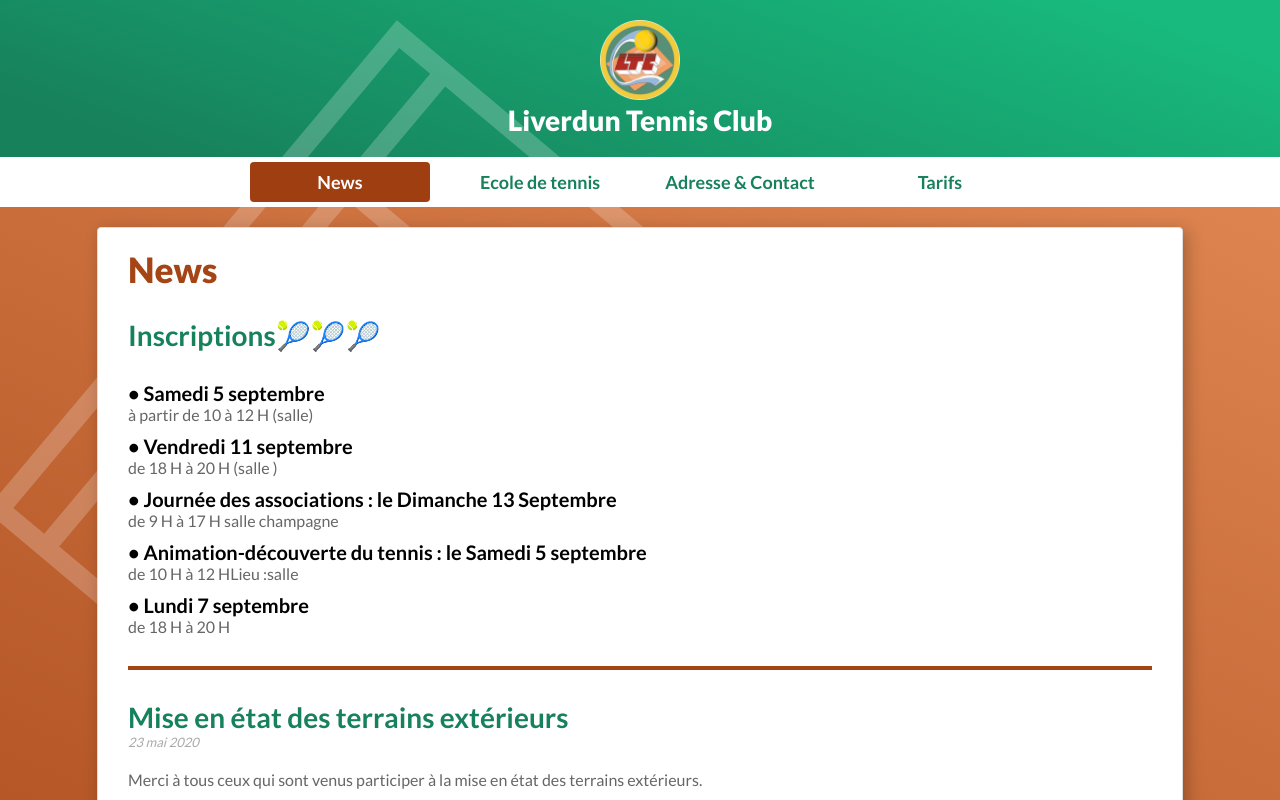
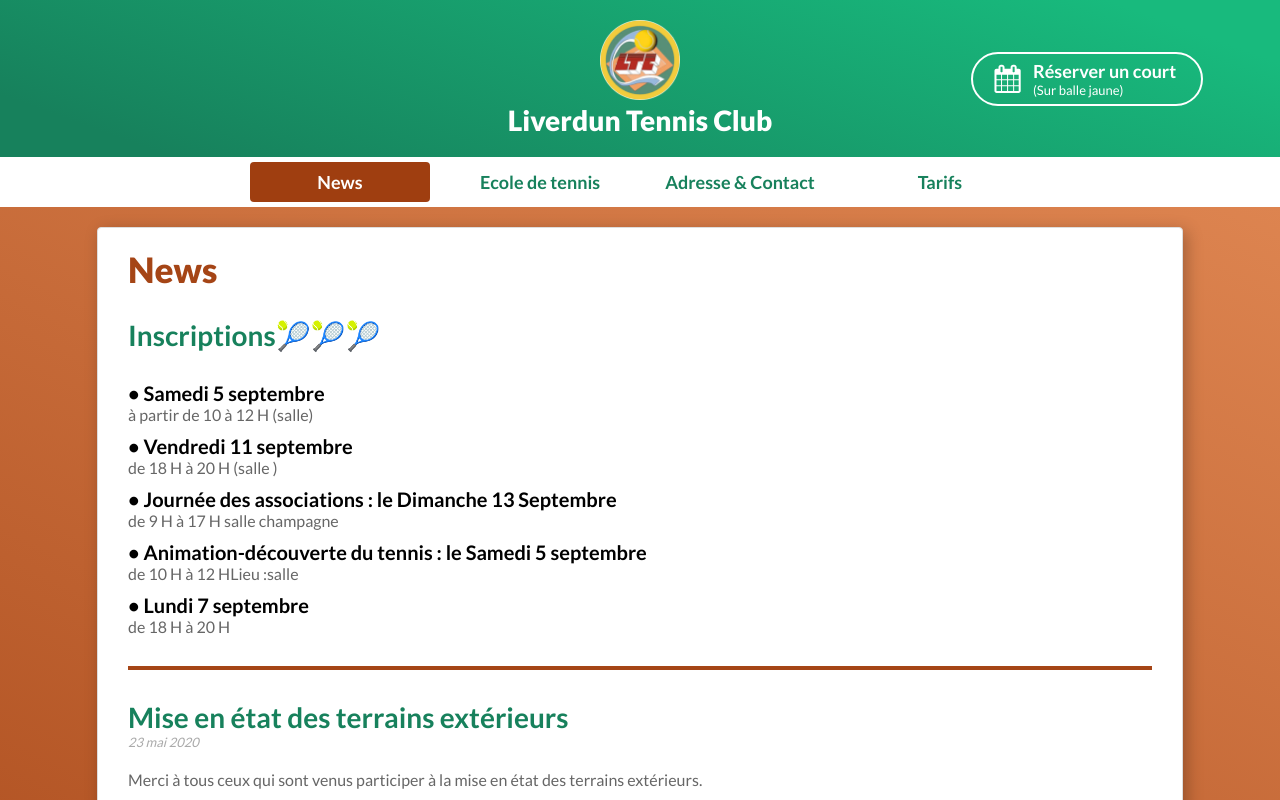
Before and after one commit to NicolasESSE-perso/tennisliverdun, a React (Create React App) app: page / in a window 1280 px wide. Shown: the top 800 px of the page. Built offline with nearby package versions, Linux system fonts and the light colour scheme.

Commit message:
ajout du bouton réserver

```diff
--- a/src/App.css
+++ b/src/App.css
@@ -14,7 +14,7 @@
   max-height: 95vh;
   opacity: 0.7;
   animation: drop 1.5s ease;
-  width: 70%;
+  width: 0%;
 }
 
 .Entete {
--- /dev/null
+++ b/src/Components/Boutons/BoutonReserver.js
@@ -0,0 +1,17 @@
+import React from "react";
+import Style from "./BoutonReserver.module.css";
+import IconeReserver from "../../Images/iconeReserver.svg";
+
+export default function Entete() {
+  return (
+    <a href="https://ballejaune.com/club/tcliverdun" target="_blank">
+      <div className={Style.BoutonReserver}>
+        <img className={Style.icone} src={IconeReserver} alt="" />
+        <div className={Style.texteBouton}>
+          <div className={Style.texteActionBouton}>Réserver un court</div>
+          <div className={Style.texteSecondaire}>(Sur balle jaune)</div>
+        </div>
+      </div>
+    </a>
+  );
+}
--- /dev/null
+++ b/src/Components/Boutons/BoutonReserver.module.css
@@ -0,0 +1,58 @@
+.BoutonReserver {
+  height: 50px;
+  border: solid 2px white;
+  border-radius: 30px;
+  display: flex;
+  align-items: center;
+  justify-content: center;
+  z-index: 50;
+  padding-left: 10px;
+  padding-right: 25px;
+}
+
+.BoutonReserver:hover {
+  background-color: #ffffff20;
+}
+
+.icone {
+  width: 50px;
+  height: 50px;
+}
+
+.texteBouton {
+  display: flex;
+  flex-direction: column;
+  justify-content: left;
+}
+
+.texteActionBouton {
+  font-size: 18px;
+  font-weight: 700;
+  color: white;
+}
+
+.texteSecondaire {
+  font-size: 13px;
+  font-weight: 500;
+  color: white;
+}
+
+@media screen and (max-width: 768px) {
+  .BoutonReserver {
+    background-color: #ffffff20;
+    height: 60px;
+    width: 60px;
+    border-radius: 8px;
+    border: none;
+    padding: 0px;
+  }
+
+  .icone {
+    width: 50px;
+    height: 50px;
+  }
+
+  .texteBouton {
+    display: none;
+  }
+}
--- a/src/Components/Entete.js
+++ b/src/Components/Entete.js
@@ -2,6 +2,7 @@ import React from "react";
 import Logo from "./Logo";
 import Style from "./Entete.module.css";
 import { Link } from "react-router-dom";
+import BoutonReserver from "../Components/Boutons/BoutonReserver";
 
 export default function Entete() {
   return (
@@ -12,6 +13,9 @@ export default function Entete() {
           <div className={Style.NomSite}>Liverdun Tennis Club</div>
         </div>
       </Link>
+      <div className={Style.PositionBoutonReserver}>
+        <BoutonReserver />
+      </div>
     </div>
   );
 }
--- a/src/Components/Entete.module.css
+++ b/src/Components/Entete.module.css
@@ -18,3 +18,17 @@
   font-weight: 900;
   font-size: 28px;
 }
+
+.PositionBoutonReserver {
+  position: absolute;
+  right: 6%;
+}
+
+@media screen and (max-width: 768px) {
+  .PositionBoutonReserver {
+    position: absolute;
+    right: 20px;
+    top: 30px;
+    z-index: 2;
+  }
+}
```
Also changed, not shown: src/Images/iconeMenuMobile.svg, src/Images/iconeReserver.svg (added).
